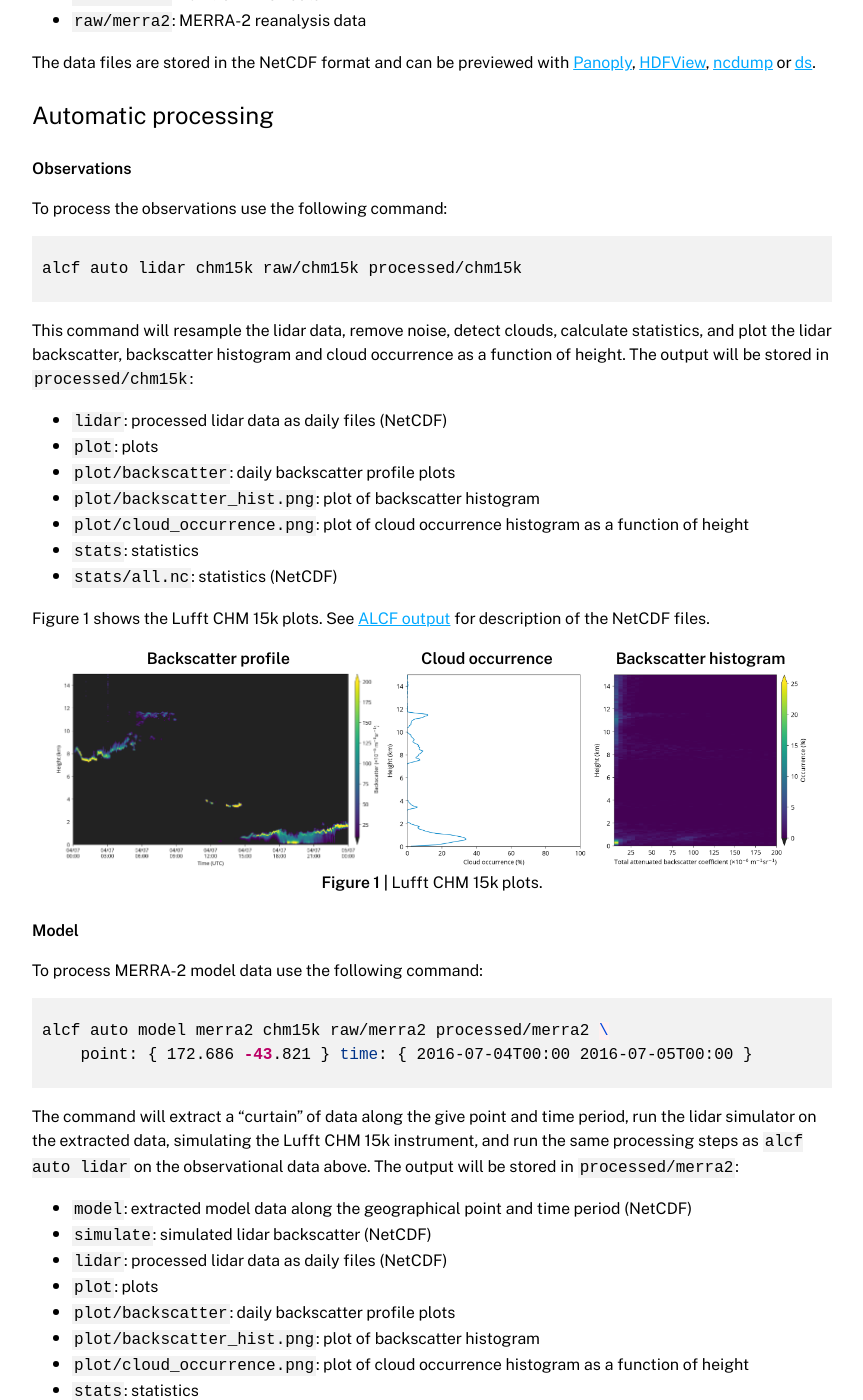
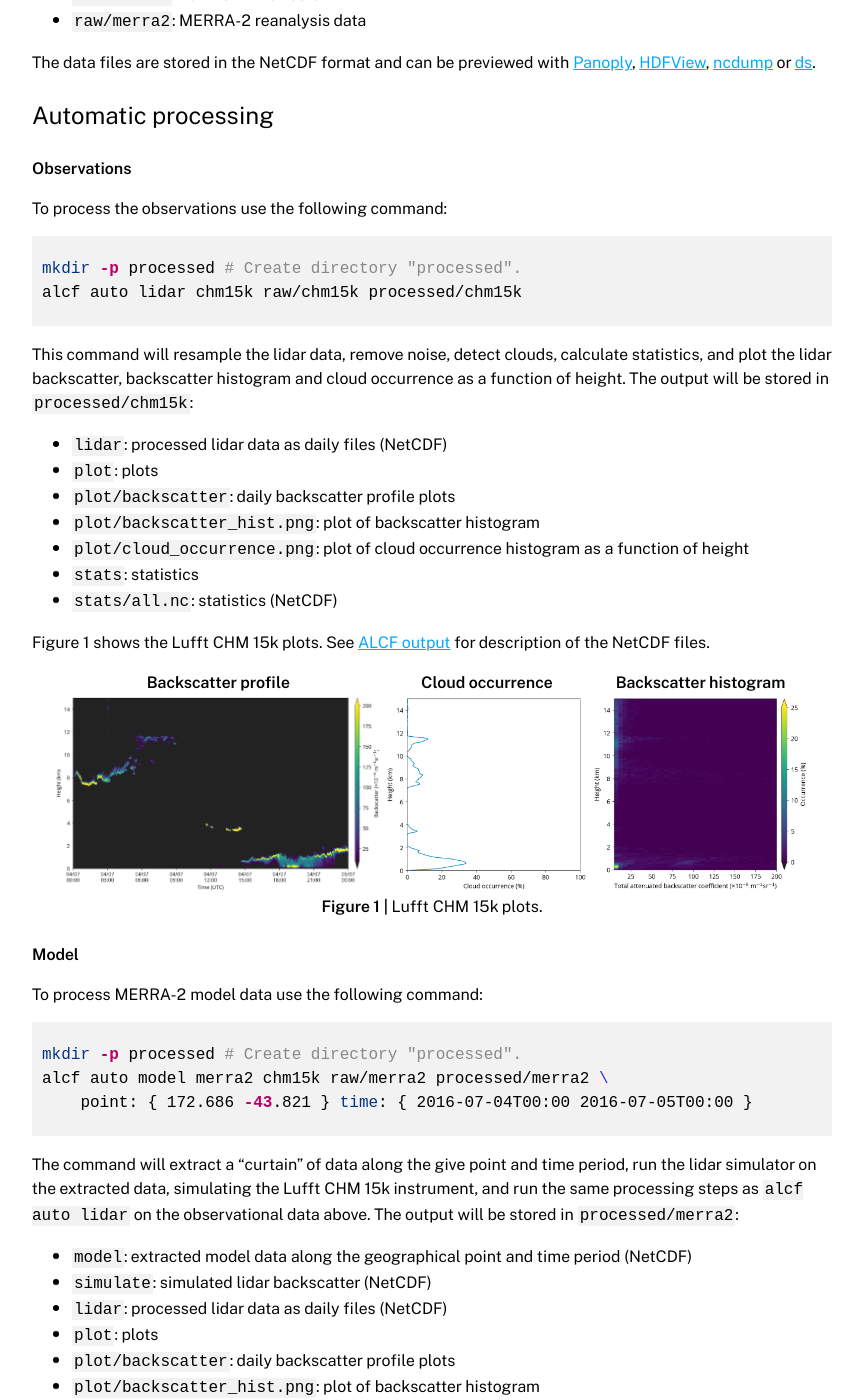
Before and after one commit to alcf-lidar/alcf-lidar.github.io, a Jekyll site: the page built from tutorial/index.md, in a window 1280 px wide and 1400 px high, scrolled down 1062 px. Shown: the whole window, without its empty margins (208-1071 px from the left). Built offline with Jekyll 4.4.1, drawn with Linux system fonts in a browser that asks for light colours.

Commit message:
Tutorial: missing directory "processed"

````diff
--- a/_includes/tutorial.md
+++ b/_includes/tutorial.md
@@ -55,6 +55,7 @@ with [Panoply](https://www.giss.nasa.gov/tools/panoply/),
 To process the observations use the following command:
 
 ```sh
+mkdir -p processed # Create directory "processed".
 alcf auto lidar chm15k raw/chm15k processed/chm15k
 ```
 
@@ -90,6 +91,7 @@ files.
 To process MERRA-2 model data use the following command:
 
 ```sh
+mkdir -p processed # Create directory "processed".
 alcf auto model merra2 chm15k raw/merra2 processed/merra2 \
     point: { 172.686 -43.821 } time: { 2016-07-04T00:00 2016-07-05T00:00 }
 ```
````
